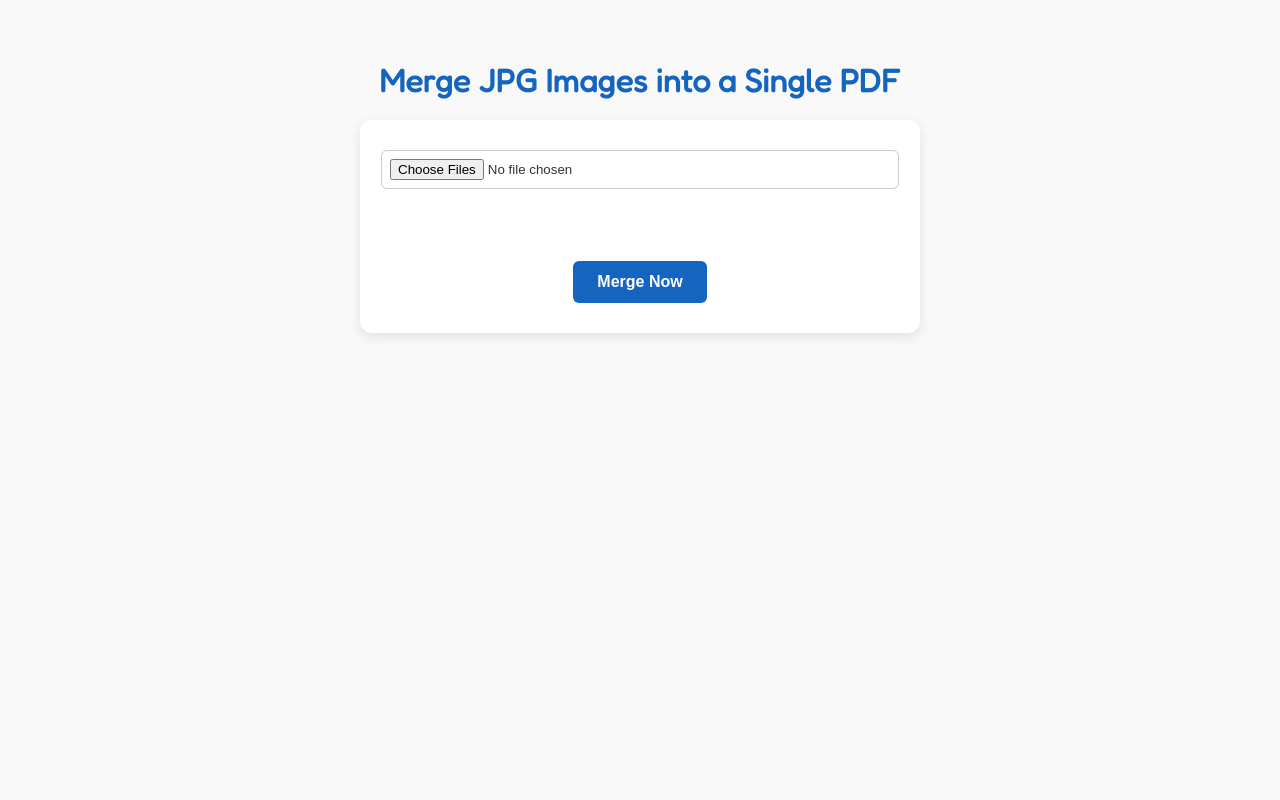
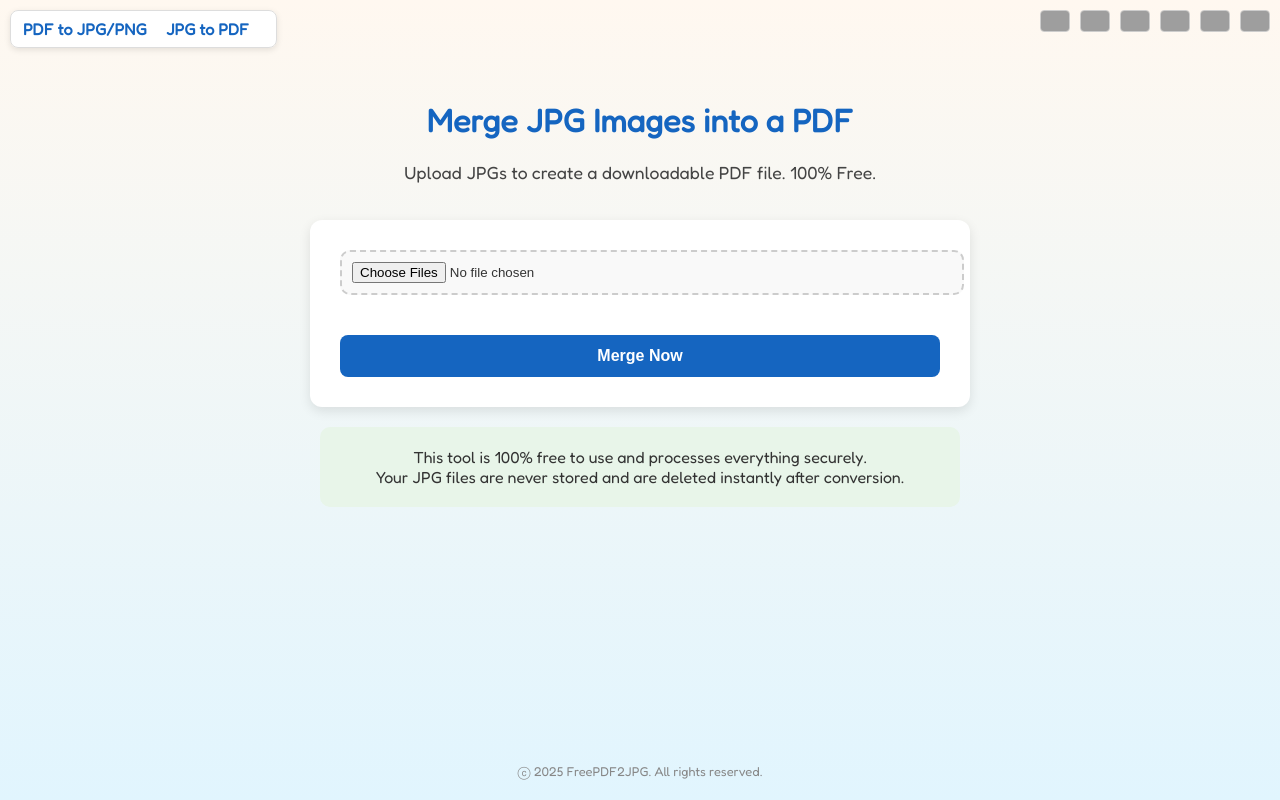
Before and after one commit to SuperB747/pdf2jpg-app, a Flask app: page /jpg-to-pdf in a window 1280 px wide. Run offline with Flask 3, Linux system fonts and the light colour scheme; grey boxes are pictures that could not be loaded.

Commit message:
Sync JPG to PDF page design and language support with main layout

```diff
--- a/templates/jpg_to_pdf.html
+++ b/templates/jpg_to_pdf.html
@@ -4,46 +4,101 @@
   <meta charset="UTF-8" />
   <meta name="viewport" content="width=device-width, initial-scale=1.0" />
   <title>JPG to PDF Merger</title>
-  <link href="https://fonts.googleapis.com/css2?family=Fredoka&display=swap" rel="stylesheet">
+  <link href="https://fonts.googleapis.com/css2?family=Fredoka&display=swap" rel="stylesheet" />
   <style>
     body {
       font-family: 'Fredoka', sans-serif;
-      background: #f9f9f9;
+      background: linear-gradient(to bottom, #fff8f0, #e1f5fe);
       margin: 0;
-      padding: 40px 20px;
+      padding: 0;
       display: flex;
       flex-direction: column;
       align-items: center;
       color: #333;
+      min-height: 100vh;
+    }
+    nav {
+      position: fixed;
+      top: 10px;
+      left: 10px;
+      background: rgba(255, 255, 255, 0.95);
+      border: 1px solid #ddd;
+      border-radius: 8px;
+      padding: 8px 12px;
+      z-index: 1000;
+      box-shadow: 0 2px 6px rgba(0,0,0,0.1);
+    }
+    .menu-link {
+      margin-right: 15px;
+      text-decoration: none;
+      color: #1565c0;
+      font-weight: bold;
+    }
+    .lang-switcher {
+      position: fixed;
+      top: 10px;
+      right: 10px;
+      z-index: 1000;
+      display: flex;
+      gap: 10px;
+    }
+    .lang-switcher img {
+      width: 28px;
+      height: 20px;
+      cursor: pointer;
+      border-radius: 4px;
+      border: 1px solid #ccc;
+    }
+    header {
+      margin-top: 80px;
+      text-align: center;
     }
     h1 {
+      font-size: 2em;
       color: #1565c0;
-      margin-bottom: 20px;
+    }
+    p {
+      font-size: 1.1em;
+      color: #444;
     }
     form {
       background: white;
       padding: 30px;
       border-radius: 12px;
       box-shadow: 0 4px 12px rgba(0, 0, 0, 0.1);
-      max-width: 500px;
-      width: 100%;
+      max-width: 600px;
+      width: 90%;
       display: flex;
       flex-direction: column;
       gap: 20px;
-      align-items: center;
+      margin: 20px 0;
     }
     input[type="file"] {
-      border: 1px solid #ccc;
+      border: 2px dashed #ccc;
+      border-radius: 10px;
+      padding: 10px;
+      background: #f9f9f9;
+      width: 100%;
+    }
+    ul#fileList {
+      list-style: none;
+      padding: 0;
+      margin: 0;
+      width: 100%;
+    }
+    ul#fileList li {
+      padding: 6px 10px;
+      background: #e3f2fd;
       border-radius: 6px;
-      padding: 8px;
-      width: 100%;
+      margin-bottom: 5px;
+      font-size: 0.95em;
     }
     button {
       background-color: #1565c0;
       color: white;
       border: none;
       padding: 12px 24px;
-      border-radius: 6px;
+      border-radius: 8px;
       font-size: 16px;
       cursor: pointer;
       font-weight: bold;
@@ -51,28 +106,139 @@
     button:hover {
       background-color: #0d47a1;
     }
+    .info {
+      text-align: center;
+      margin-bottom: 30px;
+      padding: 20px;
+      background: #e8f5e9;
+      border-radius: 10px;
+      max-width: 600px;
+      width: 90%;
+    }
+    footer {
+      padding: 20px;
+      text-align: center;
+      font-size: 0.8em;
+      color: #888;
+      margin-top: auto;
+    }
   </style>
 </head>
 <body>
-  <h1>Merge JPG Images into a Single PDF</h1>
+  <nav>
+    <a href="/" class="menu-link">PDF to JPG/PNG</a>
+    <a href="/jpg-to-pdf" class="menu-link">JPG to PDF</a>
+  </nav>
+
+  <div class="lang-switcher">
+    <img src="https://flagcdn.com/gb.svg" data-lang="en" onclick="setActiveLang(this, 'en')" title="English" />
+    <img src="https://flagcdn.com/fr.svg" data-lang="fr" onclick="setActiveLang(this, 'fr')" title="Français" />
+    <img src="https://flagcdn.com/es.svg" data-lang="es" onclick="setActiveLang(this, 'es')" title="Español" />
+    <img src="https://flagcdn.com/kr.svg" data-lang="ko" onclick="setActiveLang(this, 'ko')" title="한국어" />
+    <img src="https://flagcdn.com/jp.svg" data-lang="ja" onclick="setActiveLang(this, 'ja')" title="日本語" />
+    <img src="https://flagcdn.com/cn.svg" data-lang="zh" onclick="setActiveLang(this, 'zh')" title="中文" />
+  </div>
+
+  <header>
+    <h1 id="mainTitle">Merge JPG Images into a PDF</h1>
+    <p id="mainDesc">Upload JPGs to create a downloadable PDF file. 100% Free.</p>
+  </header>
+
   <form method="post" enctype="multipart/form-data">
     <input type="file" id="fileInput" name="images" accept="image/jpeg" multiple required />
-    <ul id="fileList" style="list-style: none; padding: 0;"></ul>
-    <button type="submit">Merge Now</button>
+    <ul id="fileList"></ul>
+    <button type="submit" id="submitBtn">Merge Now</button>
   </form>
-</body>
+
+  <div class="info">
+    <div id="infoLine1">This tool is 100% free to use and processes everything securely.</div>
+    <div id="infoLine2">Your JPG files are never stored and are deleted instantly after conversion.</div>
+  </div>
+
+  <footer>
+    ⓒ 2025 FreePDF2JPG. All rights reserved.
+  </footer>
+
   <script>
+    const translations = {
+      en: {
+        mainTitle: "Merge JPG Images into a PDF",
+        mainDesc: "Upload JPGs to create a downloadable PDF file. 100% Free.",
+        infoLine1: "This tool is 100% free to use and processes everything securely.",
+        infoLine2: "Your JPG files are never stored and are deleted instantly after conversion.",
+        button: "Merge Now"
+      },
+      fr: {
+        mainTitle: "Fusionner des images JPG en un PDF",
+        mainDesc: "Téléchargez des JPG pour créer un fichier PDF téléchargeable. 100% gratuit.",
+        infoLine1: "Cet outil est gratuit et sécurisé.",
+        infoLine2: "Vos fichiers JPG ne sont jamais stockés et sont supprimés immédiatement après la conversion.",
+        button: "Fusionner maintenant"
+      },
+      es: {
+        mainTitle: "Combinar imágenes JPG en un PDF",
+        mainDesc: "Sube JPGs para crear un archivo PDF descargable. 100% gratis.",
+        infoLine1: "Esta herramienta es gratuita y segura.",
+        infoLine2: "Tus archivos JPG no se almacenan y se eliminan inmediatamente después de la conversión.",
+        button: "Combinar ahora"
+      },
+      ko: {
+        mainTitle: "JPG 이미지를 PDF로 병합",
+        mainDesc: "JPG 파일을 업로드하여 PDF로 병합하세요. 100% 무료입니다.",
+        infoLine1: "이 도구는 100% 무료이며 안전하게 처리됩니다.",
+        infoLine2: "JPG 파일은 저장되지 않으며 변환 직후 즉시 삭제됩니다.",
+        button: "지금 병합하기"
+      },
+      ja: {
+        mainTitle: "JPG画像をPDFに結合",
+        mainDesc: "JPGをアップロードしてPDFファイルを作成します。完全無料。",
+        infoLine1: "このツールは無料で安全に処理されます。",
+        infoLine2: "JPGファイルは保存されず、変換後すぐに削除されます。",
+        button: "今すぐ結合"
+      },
+      zh: {
+        mainTitle: "合并JPG图片为PDF",
+        mainDesc: "上传JPG以创建可下载的PDF文件。完全免费。",
+        infoLine1: "此工具是免费的，并且处理过程是安全的。",
+        infoLine2: "您的JPG文件不会被存储，并在转换后立即删除。",
+        button: "立即合并"
+      }
+    };
+
+    function switchLang(lang) {
+      const t = translations[lang];
+      if (!t) return;
+      document.getElementById('mainTitle').textContent = t.mainTitle;
+      document.getElementById('mainDesc').textContent = t.mainDesc;
+      document.getElementById('infoLine1').textContent = t.infoLine1;
+      document.getElementById('infoLine2').textContent = t.infoLine2;
+      document.getElementById('submitBtn').textContent = t.button;
+    }
+
+    function setActiveLang(img, lang) {
+      document.querySelectorAll('.lang-switcher img').forEach(el => el.classList.remove('active'));
+      img.classList.add('active');
+      switchLang(lang);
+      localStorage.setItem('jpg2pdf_lang', lang);
+    }
+
+    window.addEventListener('DOMContentLoaded', () => {
+      let lang = localStorage.getItem('jpg2pdf_lang') || 'en';
+      const flag = document.querySelector(`.lang-switcher img[data-lang="${lang}"]`);
+      if (flag) setActiveLang(flag, lang);
+      else switchLang('en');
+    });
+
     const input = document.getElementById('fileInput');
     const fileList = document.getElementById('fileList');
-
     input.addEventListener('change', () => {
       fileList.innerHTML = '';
-    Array.from(input.files).forEach((file, index) => {
+      Array.from(input.files).forEach((file) => {
         const li = document.createElement('li');
         li.textContent = file.name;
-      li.style.padding = '5px 0';
         fileList.appendChild(li);
       });
     });
   </script>
+</body>
 </html>
```
Lines whose indentation alone changed are shown as unchanged.
